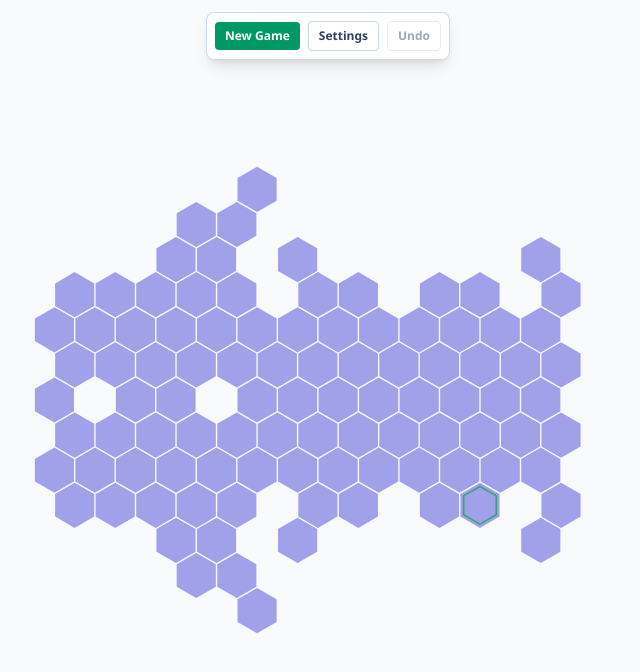
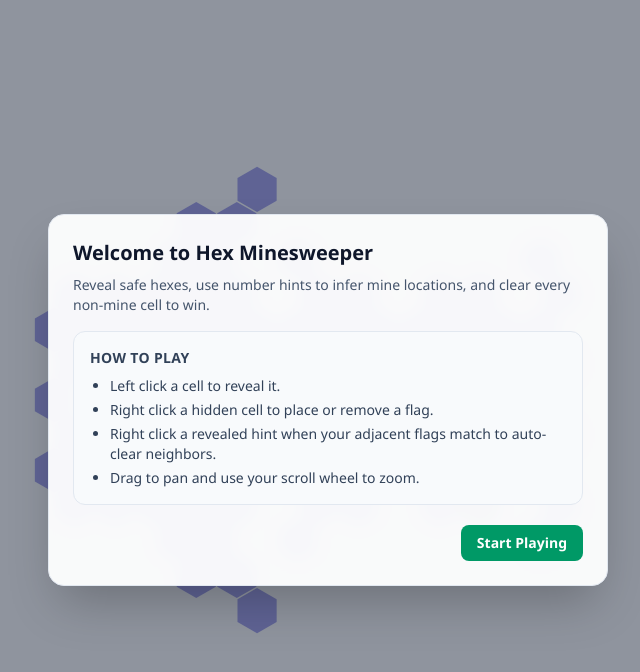
Before and after one commit to AaronV/hex-minesweeper, a React (Vite) app: page / in a window 1280 px wide. Shown: the top 672 px of the page, without its empty margins (312-952 px from the left). Built offline with nearby package versions, Linux system fonts and the light colour scheme.

Commit message:
Add welcome tutorial modal and hide quick controls on open

```diff
--- a/src/App.tsx
+++ b/src/App.tsx
@@ -1,6 +1,7 @@
 import { useCallback, useEffect, useReducer, useState } from 'react'
 import { BoardCanvas } from './components/BoardCanvas'
 import { ControlPanel, QuickButtonPanel } from './components/ControlPanel'
+import { TutorialModal } from './components/TutorialModal'
 import type { WorkflowStage } from './app/types'
 import { buildRevealAnimation, type RevealAnimationState } from './app/reveal-animation'
 import {
@@ -114,6 +115,7 @@
   const [undoGame, setUndoGame] = useState<GameState | null>(null)
   const [isControlPanelOpen, setControlPanelOpen] = useState(false)
   const [revealAnimation, setRevealAnimation] = useState<RevealAnimationState | null>(null)
+  const [isTutorialOpen, setTutorialOpen] = useState(true)
   const {
     progress: generationProgress,
     start: startBackgroundGeneration,
@@ -333,6 +335,7 @@
 
   return (
     <>
+      {!isTutorialOpen ? (
         <QuickButtonPanel
           game={game}
           canUndo={undoGame !== null}
@@ -341,6 +344,7 @@
           onNewGame={onGenerateBoardQuick}
           onOpenSettings={() => setControlPanelOpen(true)}
         />
+      ) : null}
       <ControlPanel
         isOpen={isControlPanelOpen}
         settings={settings}
@@ -380,6 +384,7 @@
         onReveal={onReveal}
         onRightClick={onRightClick}
       />
+      <TutorialModal isOpen={isTutorialOpen} onClose={() => setTutorialOpen(false)} />
       {progressVisible ? (
         <div className="pointer-events-none fixed inset-0 z-20 flex items-center justify-center">
           <div className="w-[min(92vw,460px)] rounded-xl border border-slate-300 bg-white/95 px-5 py-4 text-slate-800 shadow-2xl backdrop-blur-sm">
--- /dev/null
+++ b/src/components/TutorialModal.tsx
@@ -0,0 +1,39 @@
+interface TutorialModalProps {
+  isOpen: boolean
+  onClose: () => void
+}
+
+export function TutorialModal({ isOpen, onClose }: TutorialModalProps) {
+  if (!isOpen) return null
+
+  return (
+    <div className="fixed inset-0 z-40 flex items-center justify-center bg-slate-900/45 px-4 py-6" role="dialog" aria-modal="true">
+      <div className="w-[min(94vw,560px)] rounded-2xl border border-slate-200 bg-white/95 p-6 text-left text-slate-800 shadow-2xl backdrop-blur-sm">
+        <h1 className="text-xl font-bold text-slate-900">Welcome to Hex Minesweeper</h1>
+        <p className="mt-2 text-sm text-slate-600">
+          Reveal safe hexes, use number hints to infer mine locations, and clear every non-mine cell to win.
+        </p>
+
+        <div className="mt-4 rounded-xl border border-slate-200 bg-slate-50 p-4">
+          <h2 className="text-sm font-semibold uppercase tracking-wide text-slate-700">How to Play</h2>
+          <ul className="mt-2 list-disc space-y-1 pl-5 text-sm text-slate-700">
+            <li>Left click a cell to reveal it.</li>
+            <li>Right click a hidden cell to place or remove a flag.</li>
+            <li>Right click a revealed hint when your adjacent flags match to auto-clear neighbors.</li>
+            <li>Drag to pan and use your scroll wheel to zoom.</li>
+          </ul>
+        </div>
+
+        <div className="mt-5 flex justify-end">
+          <button
+            type="button"
+            onClick={onClose}
+            className="rounded-lg bg-emerald-600 px-4 py-2 text-sm font-semibold text-white hover:bg-emerald-500"
+          >
+            Start Playing
+          </button>
+        </div>
+      </div>
+    </div>
+  )
+}
```
Lines whose indentation alone changed are shown as unchanged.
